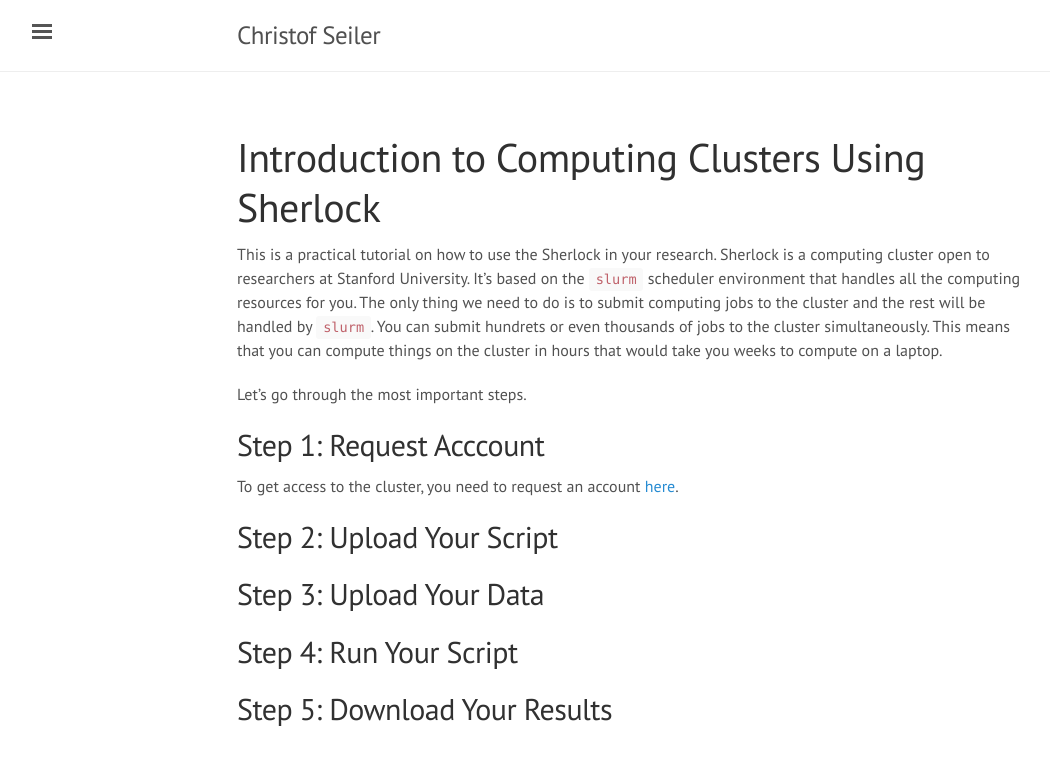
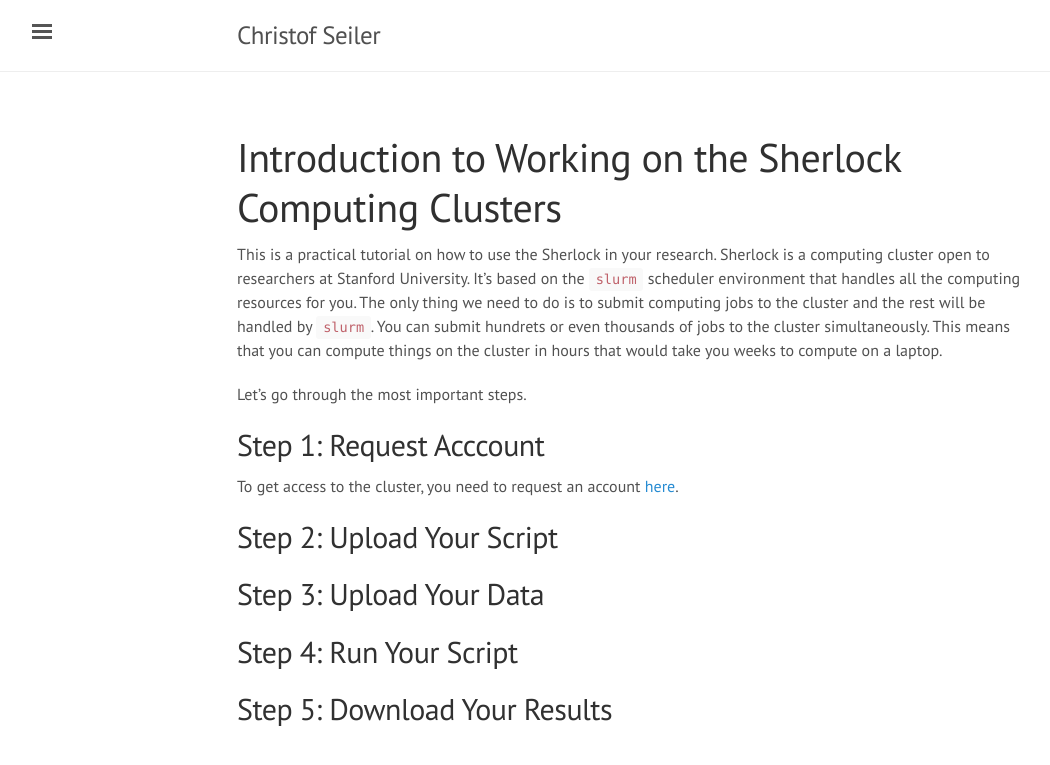
Before and after one commit to ChristofSeiler/ChristofSeiler.github.io, a Jekyll site: the page built from sherlock.md, in a window 1280 px wide. Shown: the top 765 px of the page, without its empty margins (3-1053 px from the left). Built offline with Jekyll 4.4.1, drawn with Linux system fonts in a browser that asks for light colours.

Commit message:
Update sherlock.md

```diff
--- a/sherlock.md
+++ b/sherlock.md
@@ -1,6 +1,6 @@
 ---
 layout: page
-title: Introduction to Computing Clusters Using Sherlock
+title: Introduction to Working on the Sherlock Computing Clusters
 ---
 
 This is a practical tutorial on how to use the Sherlock in your research. Sherlock is a computing cluster open to researchers at Stanford University. It's based on the `slurm` scheduler environment that handles all the computing resources for you. The only thing we need to do is to submit computing jobs to the cluster and the rest will be handled by `slurm`. You can submit hundrets or even thousands of jobs to the cluster simultaneously. This means that you can compute things on the cluster in hours that would take you weeks to compute on a laptop.
```
